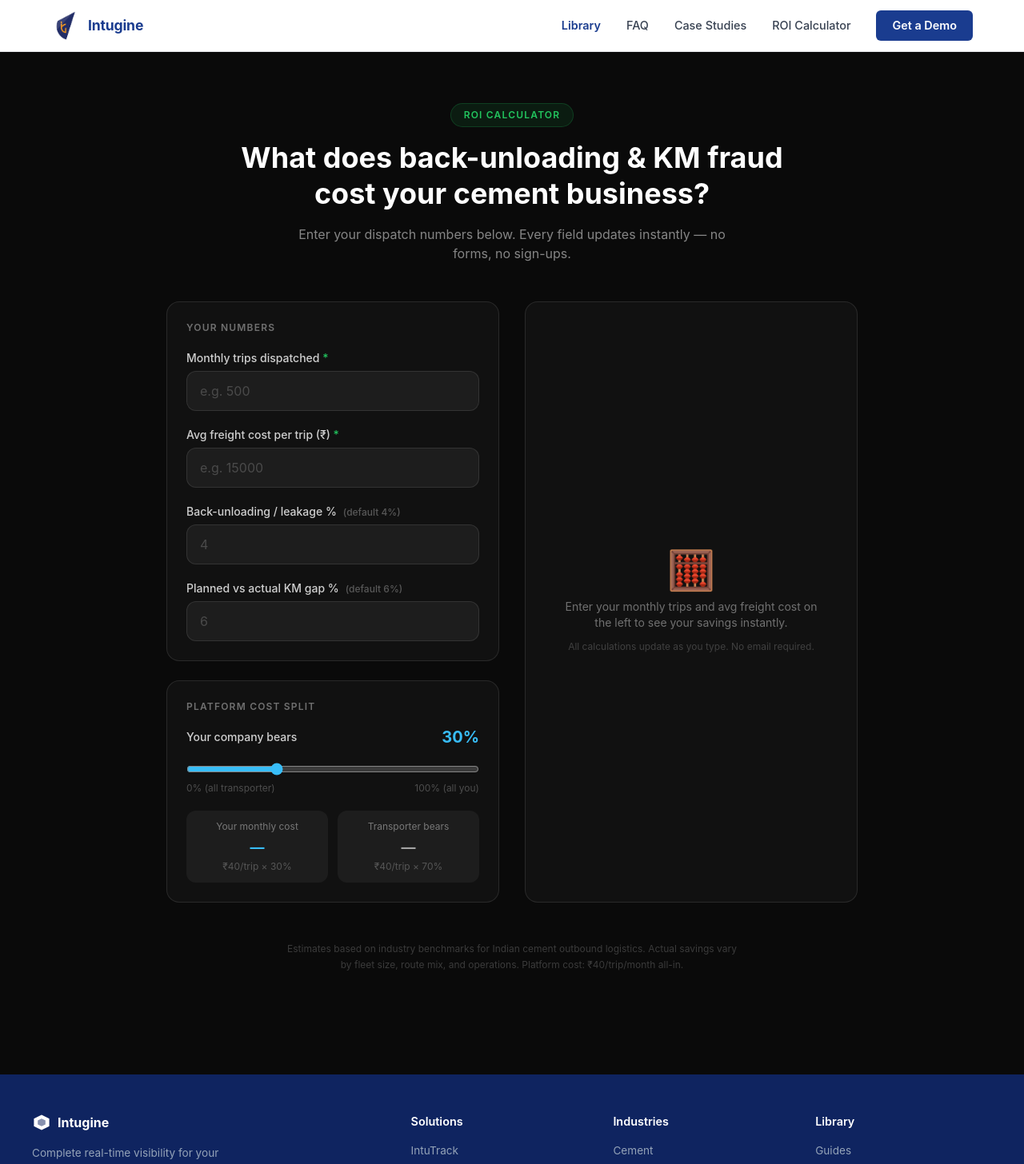
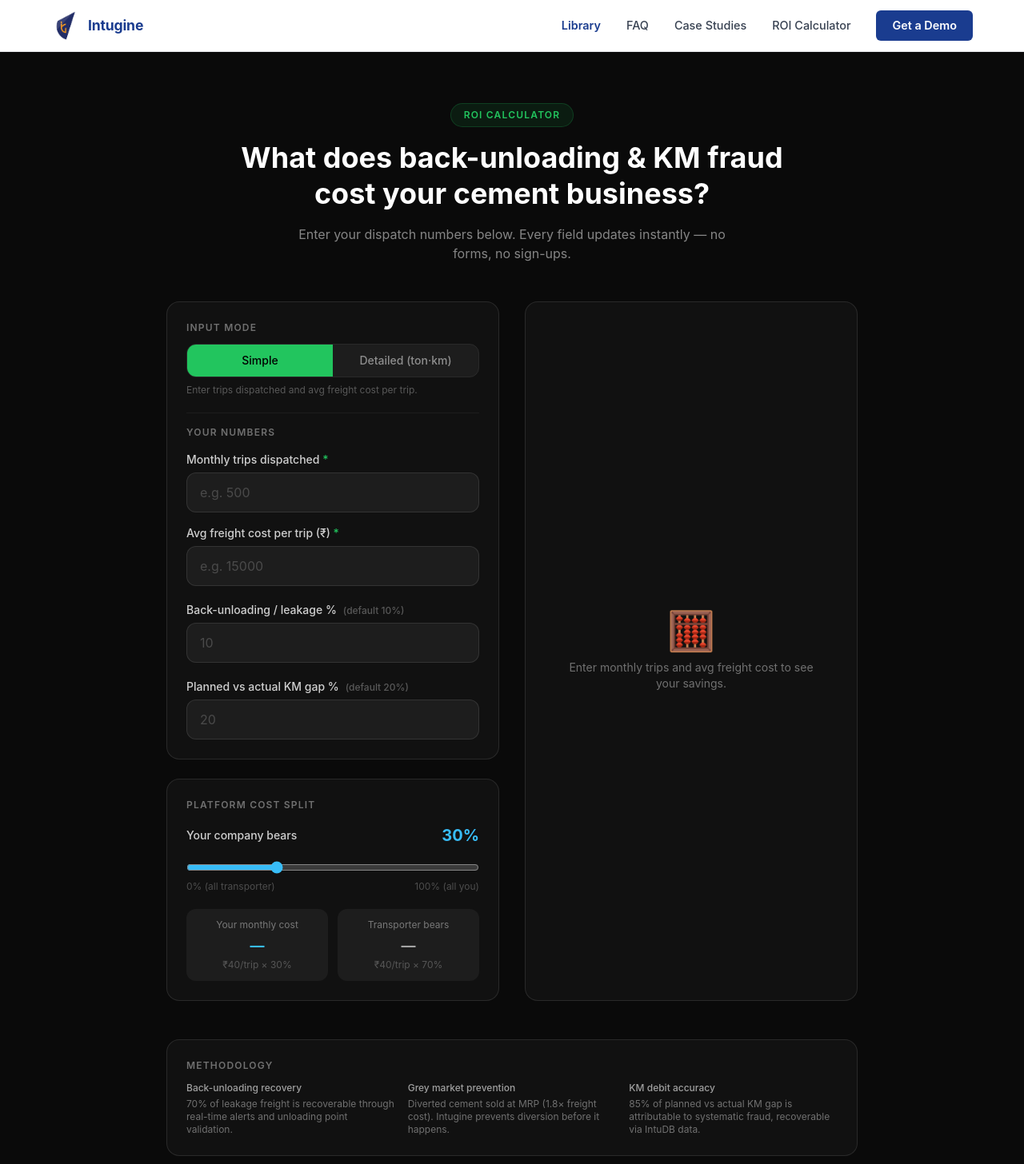
Before and after one commit to reymrinal/intuginewebsite, a Next.js app: page /roi-calculator in a window 1280 px wide. Shown: the top 1456 px of the page at 80% size. Built offline with nearby package versions, Linux system fonts and the light colour scheme; no server answers.

Commit message:
feat: ROI calculator — detailed ton·km mode + defaults 10%/20%

```diff
--- a/app/roi-calculator/page.tsx
+++ b/app/roi-calculator/page.tsx
@@ -55,31 +55,59 @@ function SavingRow({ label, value, tooltip }: { label: string; value: number; to
 
 // ── Main component ────────────────────────────────────────────────────────────
 export default function ROICalculator() {
+  // Mode: "simple" = trips + freight | "detailed" = tons + km + rate
+  const [mode, setMode]           = useState<"simple" | "detailed">("simple");
+
+  // Simple mode inputs
   const [trips, setTrips]         = useState("");
   const [freight, setFreight]     = useState("");
+
+  // Detailed mode inputs
+  const [tons, setTons]           = useState("");
+  const [km, setKm]               = useState("");
+  const [ratePerTonKm, setRatePerTonKm] = useState("");
+
+  // Shared inputs — defaults updated to 10 and 20
   const [leakPct, setLeakPct]     = useState("");
   const [kmPct, setKmPct]         = useState("");
   const [costShare, setCostShare] = useState(30);
 
+  // Derive effective trips & freight based on mode
   const tripsN   = parseFloat(trips)   || 0;
   const freightN = parseFloat(freight) || 0;
-  const leakN    = parseFloat(leakPct) || 4;
-  const kmN      = parseFloat(kmPct)   || 6;
-  const cPct     = costShare;
 
-  const mf               = tripsN * freightN;
+  const tonsN        = parseFloat(tons)        || 0;
+  const kmN_input    = parseFloat(km)          || 0;
+  const rateN        = parseFloat(ratePerTonKm) || 0;
+
+  // In detailed mode: freight per trip = tons × km × rate per ton-km
+  // trips in detailed mode is derived as 1 (the user is giving us total monthly freight value via tons×km×rate)
+  // Actually we treat tons×km×rate as the total monthly freight bill, trips = 1 conceptually for platform cost
+  // Better: ask for trips separately in detailed mode too — but user said "select tons, km, rate" as alternate to freight
+  // So: monthly freight = tons × km × rate (total monthly freight spend), trips stays from simple mode
+  // We'll keep trips input visible in detailed mode for platform cost calc, but derive freightN from tons×km×rate
+  const detailedFreight = tonsN * kmN_input * rateN; // total monthly freight ₹
+
+  const effectiveTrips   = tripsN;
+  const effectiveFreight = mode === "simple" ? freightN : (tripsN > 0 ? detailedFreight / tripsN : 0);
+
+  const leakN  = parseFloat(leakPct) || 10;  // default changed to 10
+  const kmN    = parseFloat(kmPct)   || 20;  // default changed to 20
+  const cPct   = costShare;
+
+  const mf               = effectiveTrips * effectiveFreight;
   const S1               = mf * (leakN / 100) * 0.70 * 12;
   const S2               = mf * (leakN / 100) * 1.80 * 12;
   const S3               = mf * (kmN   / 100) * 0.85 * 12;
   const gross            = S1 + S2 + S3;
-  const platformTotal    = tripsN * 40;
+  const platformTotal    = effectiveTrips * 40;
   const yourCost         = platformTotal * (cPct / 100);
   const transporterCost  = platformTotal * ((100 - cPct) / 100);
   const platformAnnual   = yourCost * 12;
   const netROI           = gross - platformAnnual;
   const paybackMonths    = platformAnnual > 0 ? platformAnnual / (gross / 12) : 0;
 
-  const hasData = tripsN > 0 && freightN > 0;
+  const hasData = effectiveTrips > 0 && effectiveFreight > 0;
 
   const handleSlider = useCallback((e: React.ChangeEvent<HTMLInputElement>) => {
     setCostShare(Number(e.target.value));
@@ -110,9 +138,43 @@ export default function ROICalculator() {
           <div className="space-y-6">
 
             <div className="bg-[#111] border border-white/10 rounded-2xl p-6 space-y-5">
+
+              {/* Mode toggle */}
+              <div>
+                <h2 className="text-xs font-semibold uppercase tracking-widest text-white/40 mb-3">Input Mode</h2>
+                <div className="flex rounded-xl overflow-hidden border border-white/10 text-sm font-medium">
+                  <button
+                    onClick={() => setMode("simple")}
+                    className={`flex-1 py-2.5 px-3 transition-colors ${
+                      mode === "simple"
+                        ? "bg-[#22c55e] text-black"
+                        : "bg-white/5 text-white/50 hover:text-white/80"
+                    }`}
+                  >
+                    Simple
+                  </button>
+                  <button
+                    onClick={() => setMode("detailed")}
+                    className={`flex-1 py-2.5 px-3 transition-colors ${
+                      mode === "detailed"
+                        ? "bg-[#22c55e] text-black"
+                        : "bg-white/5 text-white/50 hover:text-white/80"
+                    }`}
+                  >
+                    Detailed (ton·km)
+                  </button>
+                </div>
+                <p className="text-xs text-white/30 mt-2">
+                  {mode === "simple"
+                    ? "Enter trips dispatched and avg freight cost per trip."
+                    : "Enter tonnage, distance, and rate — we calculate freight for you."}
+                </p>
+              </div>
+
+              <div className="border-t border-white/5 pt-4 space-y-4">
                 <h2 className="text-xs font-semibold uppercase tracking-widest text-white/40">Your Numbers</h2>
 
-              {/* Trips */}
+                {/* Trips — always shown */}
                 <div>
                   <label className="block text-sm font-medium text-white/80 mb-1.5">
                     Monthly trips dispatched <span className="text-[#22c55e]">*</span>
@@ -125,7 +187,8 @@ export default function ROICalculator() {
                   />
                 </div>
 
-              {/* Freight */}
+                {/* Simple mode: avg freight per trip */}
+                {mode === "simple" && (
                   <div>
                     <label className="block text-sm font-medium text-white/80 mb-1.5">
                       Avg freight cost per trip (₹) <span className="text-[#22c55e]">*</span>
@@ -137,29 +200,77 @@ export default function ROICalculator() {
                       className="w-full bg-white/5 border border-white/10 rounded-xl px-4 py-3 text-white placeholder-white/20 focus:outline-none focus:border-[#22c55e]/50 focus:bg-white/[0.08] transition text-base"
                     />
                   </div>
+                )}
 
-              {/* Leakage */}
+                {/* Detailed mode: tons + km + rate */}
+                {mode === "detailed" && (
+                  <>
+                    <div>
+                      <label className="block text-sm font-medium text-white/80 mb-1.5">
+                        Total tonnage per month (MT) <span className="text-[#22c55e]">*</span>
+                      </label>
+                      <input
+                        type="number" min="0" placeholder="e.g. 10000"
+                        value={tons}
+                        onChange={e => setTons(e.target.value)}
+                        className="w-full bg-white/5 border border-white/10 rounded-xl px-4 py-3 text-white placeholder-white/20 focus:outline-none focus:border-[#22c55e]/50 focus:bg-white/[0.08] transition text-base"
+                      />
+                    </div>
+                    <div>
+                      <label className="block text-sm font-medium text-white/80 mb-1.5">
+                        Avg distance per trip (km) <span className="text-[#22c55e]">*</span>
+                      </label>
+                      <input
+                        type="number" min="0" placeholder="e.g. 300"
+                        value={km}
+                        onChange={e => setKm(e.target.value)}
+                        className="w-full bg-white/5 border border-white/10 rounded-xl px-4 py-3 text-white placeholder-white/20 focus:outline-none focus:border-[#22c55e]/50 focus:bg-white/[0.08] transition text-base"
+                      />
+                    </div>
+                    <div>
+                      <label className="block text-sm font-medium text-white/80 mb-1.5">
+                        Rate per ton·km (₹) <span className="text-[#22c55e]">*</span>
+                      </label>
+                      <input
+                        type="number" min="0" placeholder="e.g. 2.5"
+                        value={ratePerTonKm}
+                        onChange={e => setRatePerTonKm(e.target.value)}
+                        className="w-full bg-white/5 border border-white/10 rounded-xl px-4 py-3 text-white placeholder-white/20 focus:outline-none focus:border-[#22c55e]/50 focus:bg-white/[0.08] transition text-base"
+                      />
+                    </div>
+                    {/* Show derived freight value */}
+                    {detailedFreight > 0 && (
+                      <div className="bg-[#22c55e]/5 border border-[#22c55e]/20 rounded-xl px-4 py-3 flex justify-between items-center">
+                        <span className="text-xs text-white/50">Monthly freight (derived)</span>
+                        <span className="text-sm font-bold text-[#22c55e]">{formatINR(detailedFreight)}</span>
+                      </div>
+                    )}
+                  </>
+                )}
+              </div>
+
+              {/* Leakage % — default 10 */}
               <div>
                 <label className="block text-sm font-medium text-white/80 mb-1.5">
                   Back-unloading / leakage %
-                  <span className="ml-2 text-xs text-white/30">(default 4%)</span>
+                  <span className="ml-2 text-xs text-white/30">(default 10%)</span>
                 </label>
                 <input
-                  type="number" min="0" max="100" placeholder="4"
+                  type="number" min="0" max="100" placeholder="10"
                   value={leakPct}
                   onChange={e => setLeakPct(e.target.value)}
                   className="w-full bg-white/5 border border-white/10 rounded-xl px-4 py-3 text-white placeholder-white/20 focus:outline-none focus:border-[#22c55e]/50 transition text-base"
                 />
               </div>
 
-              {/* KM gap */}
+              {/* KM gap % — default 20 */}
               <div>
                 <label className="block text-sm font-medium text-white/80 mb-1.5">
                   Planned vs actual KM gap %
-                  <span className="ml-2 text-xs text-white/30">(default 6%)</span>
+                  <span className="ml-2 text-xs text-white/30">(default 20%)</span>
                 </label>
                 <input
-                  type="number" min="0" max="100" placeholder="6"
+                  type="number" min="0" max="100" placeholder="20"
                   value={kmPct}
                   onChange={e => setKmPct(e.target.value)}
                   className="w-full bg-white/5 border border-white/10 rounded-xl px-4 py-3 text-white placeholder-white/20 focus:outline-none focus:border-[#22c55e]/50 transition text-base"
@@ -215,101 +326,96 @@ export default function ROICalculator() {
             {!hasData && (
               <div className="bg-[#111] border border-white/10 rounded-2xl p-10 text-center h-full flex flex-col items-center justify-center gap-3">
                 <div className="text-5xl">🧮</div>
-                <p className="text-white/40 text-sm max-w-xs">Enter your monthly trips and avg freight cost on the left to see your savings instantly.</p>
-                <p className="text-white/20 text-xs">All calculations update as you type. No email required.</p>
+                <p className="text-white/40 text-sm max-w-xs">
+                  {mode === "simple"
+                    ? "Enter monthly trips and avg freight cost to see your savings."
+                    : "Enter trips, tonnage, distance, and rate to calculate."}
+                </p>
               </div>
             )}
 
+            {/* Results */}
             {hasData && (
               <>
-                {/* Key metrics grid */}
+                {/* Mode indicator */}
+                {mode === "detailed" && (
+                  <div className="bg-[#22c55e]/5 border border-[#22c55e]/20 rounded-xl px-4 py-2.5 flex items-center gap-2">
+                    <span className="text-[#22c55e] text-xs">●</span>
+                    <span className="text-xs text-white/50">
+                      Using <span className="text-white/70 font-medium">detailed mode</span> — avg freight per trip: <span className="text-[#22c55e] font-semibold">{formatINR(effectiveFreight)}</span>
+                    </span>
+                  </div>
+                )}
+
+                {/* Key stats */}
                 <div className="grid grid-cols-2 gap-3">
-                  <StatCard
-                    label="Net Annual ROI"
-                    value={formatINR(netROI)}
-                    sub="after platform cost"
-                    highlight
-                  />
-                  <StatCard
-                    label="Payback Period"
-                    value={formatPayback(paybackMonths, cPct)}
-                    sub="to recover platform cost"
-                    accent
-                  />
-                  <StatCard
-                    label="Gross Savings / yr"
-                    value={formatINR(gross)}
-                    sub="before platform cost"
-                  />
-                  <StatCard
-                    label="Annual Platform Cost"
-                    value={formatINR(platformAnnual)}
-                    sub={`your ${cPct}% share`}
-                  />
+                  <StatCard label="Annual savings" value={formatINR(gross)} highlight sub="Gross recoverable" />
+                  <StatCard label="Net ROI" value={formatINR(netROI)} highlight={netROI > 0} sub="After platform cost" />
+                  <StatCard label="Payback period" value={formatPayback(paybackMonths, cPct)} accent sub="Based on your cost share" />
+                  <StatCard label="Monthly freight" value={formatINR(mf)} sub="trips × avg freight" />
                 </div>
 
                 {/* Savings breakdown */}
-                <div className="bg-[#111] border border-white/10 rounded-2xl p-5">
+                <div className="bg-[#111] border border-white/10 rounded-2xl p-6">
                   <h3 className="text-xs font-semibold uppercase tracking-widest text-white/40 mb-1">Savings Breakdown</h3>
+                  <p className="text-xs text-white/25 mb-4">Annual figures</p>
                   <SavingRow
-                    label="Freight leakage recovered"
+                    label="Back-unloading freight recovery"
                     value={S1}
-                    tooltip={`${leakN}% leakage × 70% recovery — direct freight pool reclaimed`}
+                    tooltip={`${leakN}% leakage × freight value recovered`}
                   />
                   <SavingRow
-                    label="Grey market diversion saved"
+                    label="Grey market prevention"
                     value={S2}
-                    tooltip={`${leakN}% diversion × 1.8× value — margin + penalty exposure avoided`}
+                    tooltip={`${leakN}% leakage × replacement cost at MRP`}
                   />
                   <SavingRow
-                    label="KM debit accuracy savings"
+                    label="KM debit accuracy"
                     value={S3}
-                    tooltip={`${kmN}% KM gap × 85% reclaim — overbilling corrected at source`}
+                    tooltip={`${kmN}% km gap × freight eliminated`}
                   />
-
-                  {/* Totals */}
-                  <div className="mt-3 pt-3 border-t border-white/10 space-y-2">
-                    <div className="flex justify-between items-center">
-                      <p className="text-sm font-semibold text-white">Total gross savings</p>
-                      <p className="text-base font-bold text-white">{formatINR(gross)}<span className="text-white/40 text-xs font-normal">/yr</span></p>
-                    </div>
-                    <div className="flex justify-between items-center">
-                      <p className="text-sm text-white/40">Less: platform cost (your {cPct}% share)</p>
-                      <p className="text-sm text-red-400 font-semibold">− {formatINR(platformAnnual)}</p>
-                    </div>
-                    <div className="flex justify-between items-center pt-2 border-t border-[#22c55e]/20">
-                      <p className="text-sm font-bold text-white">Net savings after cost</p>
-                      <p className={`text-lg font-bold ${netROI >= 0 ? "text-[#22c55e]" : "text-red-400"}`}>
-                        {formatINR(netROI)}
-                      </p>
-                    </div>
+                  <div className="flex justify-between pt-4 mt-2 border-t border-white/10">
+                    <span className="text-sm font-bold text-white">Total gross savings</span>
+                    <span className="text-sm font-bold text-[#22c55e]">{formatINR(gross)}/yr</span>
                   </div>
                 </div>
 
                 {/* CTA */}
-                <div className="bg-gradient-to-br from-[#0f1e14] to-[#0c1520] border border-[#22c55e]/20 rounded-2xl p-6 text-center">
-                  <p className="text-sm text-white/50 mb-1">Ready to recover</p>
-                  <p className="text-xl font-bold text-[#22c55e] mb-1">{formatINR(gross)} annually?</p>
-                  <p className="text-sm text-white/60 mb-5">See exactly how Intugine delivers this for your cement fleet</p>
                 <a
-                    href="https://www.intugine.com/schedule-demo?utm_source=library&utm_medium=roi_calc&utm_campaign=cement_roi&utm_content=cta_btn"
+                  href={`https://www.intugine.com/schedule-demo?utm_source=library&utm_campaign=cement_roi&utm_content=${mode}_mode`}
                   target="_blank"
                   rel="noopener noreferrer"
-                    className="inline-block bg-[#22c55e] hover:bg-[#16a34a] text-black font-bold px-8 py-3 rounded-xl transition text-sm"
+                  className="block w-full text-center bg-[#22c55e] hover:bg-[#16a34a] text-black font-bold py-4 rounded-2xl transition-colors text-base"
                 >
-                    Book a Free Demo →
+                  Get Your Custom ROI Analysis →
                 </a>
-                  <p className="text-xs text-white/25 mt-3">No commitment. 30-minute session.</p>
-                </div>
+                <p className="text-center text-xs text-white/25">
+                  Free 30-min session with an Intugine cement specialist
+                </p>
               </>
             )}
           </div>
         </div>
 
-        {/* Disclaimer */}
-        <p className="text-center text-xs text-white/20 mt-12 max-w-xl mx-auto leading-relaxed">
-          Estimates based on industry benchmarks for Indian cement outbound logistics. Actual savings vary by fleet size, route mix, and operations. Platform cost: ₹40/trip/month all-in.
-        </p>
+        {/* ── Methodology note ── */}
+        <div className="mt-12 bg-[#111] border border-white/10 rounded-2xl p-6">
+          <h3 className="text-xs font-semibold uppercase tracking-widest text-white/40 mb-3">Methodology</h3>
+          <div className="grid md:grid-cols-3 gap-4 text-xs text-white/40">
+            <div>
+              <p className="text-white/60 font-medium mb-1">Back-unloading recovery</p>
+              <p>70% of leakage freight is recoverable through real-time alerts and unloading point validation.</p>
+            </div>
+            <div>
+              <p className="text-white/60 font-medium mb-1">Grey market prevention</p>
+              <p>Diverted cement sold at MRP (1.8× freight cost). Intugine prevents diversion before it happens.</p>
+            </div>
+            <div>
+              <p className="text-white/60 font-medium mb-1">KM debit accuracy</p>
+              <p>85% of planned vs actual KM gap is attributable to systematic fraud, recoverable via IntuDB data.</p>
+            </div>
+          </div>
+        </div>
+
       </main>
 
       <Footer />
```
Lines whose indentation alone changed are shown as unchanged.
